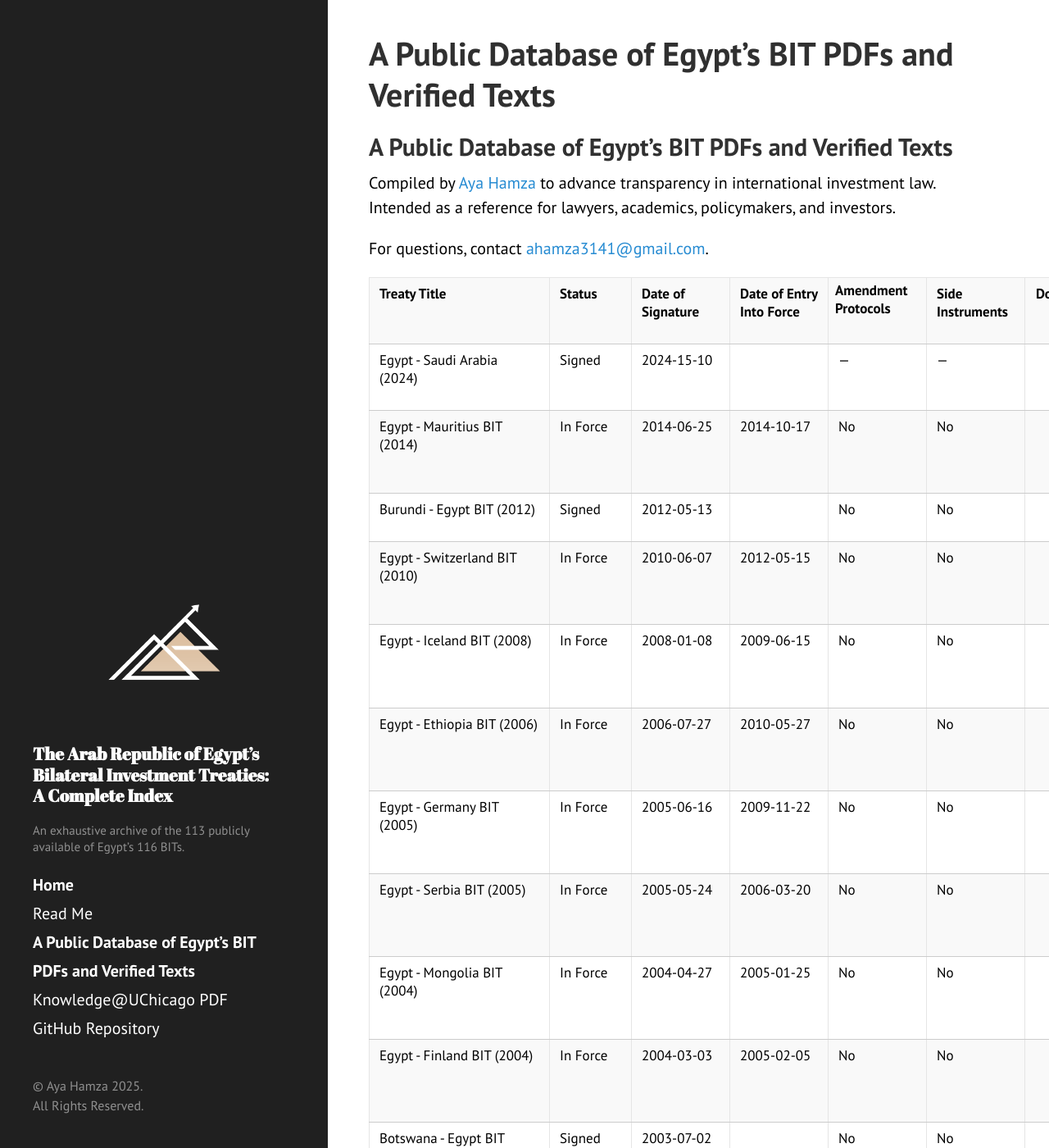
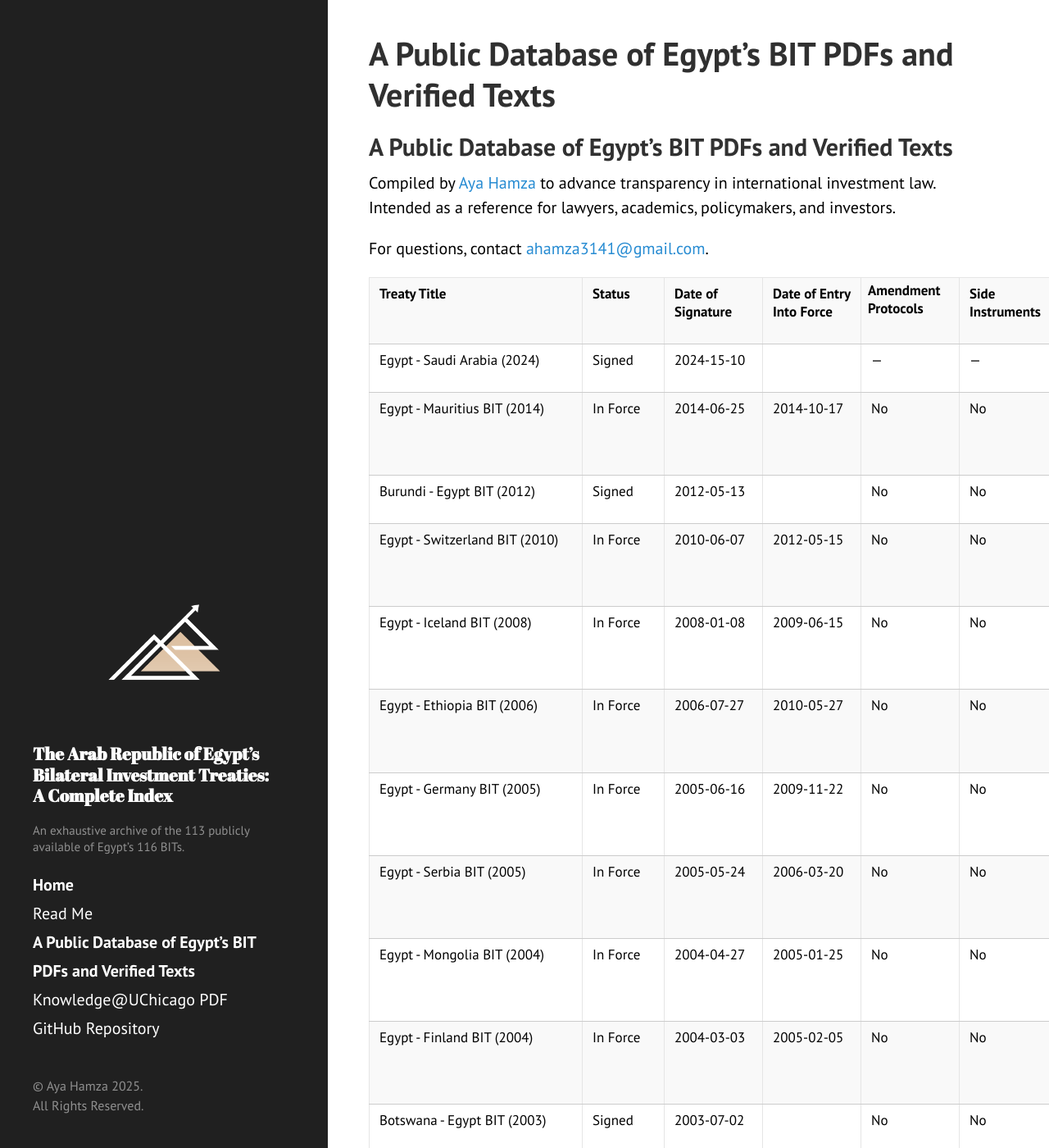
Before and after one commit to ayahamza1/MENABITs, a Jekyll site: the page built from index.md, in a window 1280 px wide and 1400 px high. Shown: the whole window at 82% size. Built offline with Jekyll 4.4.1, drawn with Linux system fonts in a browser that asks for light colours; our own code applies the rules of GitHub Pages for plain Markdown files.

Commit message:
Update hyde.css

```diff
--- a/public/css/hyde.css
+++ b/public/css/hyde.css
@@ -202,7 +202,7 @@ table {
 /* Column widths */
 table th:nth-child(1),
 table td:nth-child(1) {
-  width: 11rem;
+  width: 13rem;
 }
 
 table th:nth-child(2),
```
